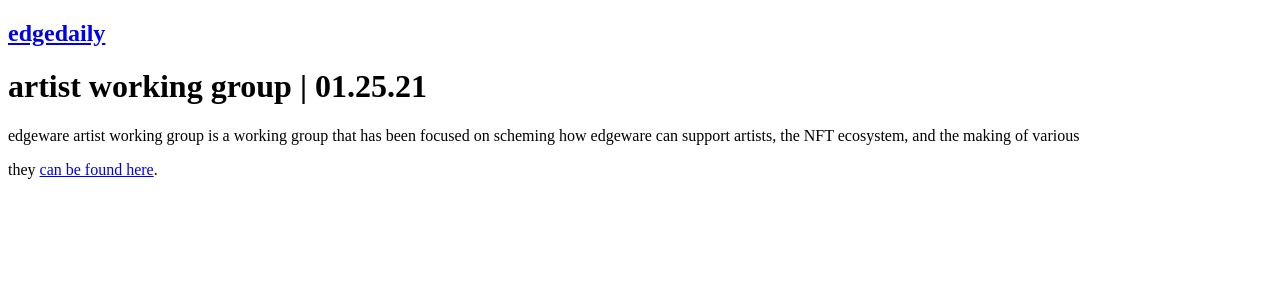
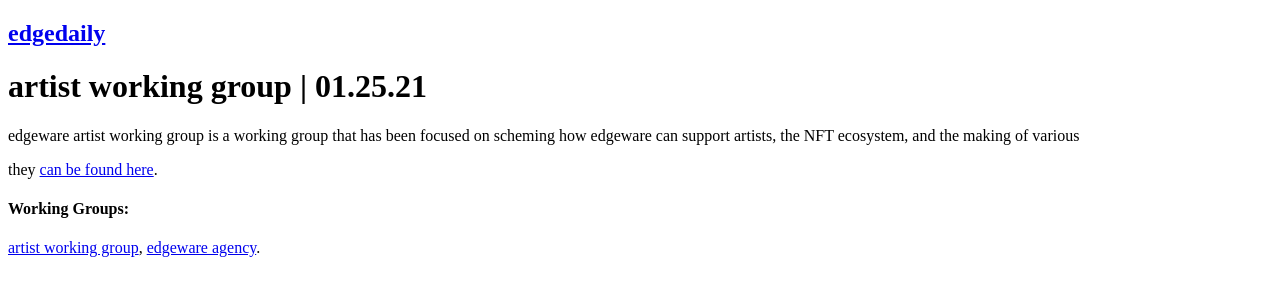
Before and after one commit to edgeware-anon/edgedaily, a Gatsby site: page /artist-working-group in a window 1280 px wide. Built offline with nearby package versions, Linux system fonts and the light colour scheme; Gatsby itself is replaced by a stand-in of ours.

Commit message:
Add working groups to post footer.

```diff
--- a/src/components/workingGroups.js
+++ b/src/components/workingGroups.js
@@ -2,10 +2,11 @@
 import { Link } from "gatsby"
 
 const WorkingGroups = (data) => {
+    const length = data.data.length;
     const Groups = data.data
         .filter(edge => edge.node.frontmatter.tags.includes('wg'))
-        .map(edge => (
-            <span key={edge.node.id}><Link to={edge.node.frontmatter.slug}>{edge.node.frontmatter.title}</Link>, </span>
+        .map((edge, idx) => (
+            <span key={edge.node.id}><Link to={edge.node.frontmatter.slug}>{edge.node.frontmatter.title}</Link>{idx !== length-1 ? ", " : "."}</span>
         ));
 
     return (
@@ -16,4 +17,4 @@
     )
   };
 
-  export default WorkingGroups;
+export default WorkingGroups;
--- a/src/templates/post.js
+++ b/src/templates/post.js
@@ -1,11 +1,15 @@
 import React from "react"
 import { graphql } from "gatsby"
 import Header from "../components/header"
+import WorkingGroups from "../components/workingGroups"
 
 export default function Template({
   data, // this prop will be injected by the GraphQL query below.
 }) {
-  const { markdownRemark } = data // data.markdownRemark holds your post data
+  const { markdownRemark, allMarkdownRemark } = data // data.markdownRemark holds your post data
+  const Wgs = allMarkdownRemark.edges
+  .filter(edge => edge.node.frontmatter.tags.includes('wg'));
+
   const { frontmatter, html } = markdownRemark
   return (<>
     <Header/>
@@ -18,8 +22,11 @@
         />
       </div>
     </div>
+    <footer>
+      { frontmatter.tags.includes('wg') && <WorkingGroups data={Wgs}/>}
+    </footer>
     </>
-  )
+  );
 }
 export const pageQuery = graphql`
   query($slug: String!) {
@@ -29,6 +36,21 @@
         date(formatString: "MM.DD.YY")
         slug
         title
+        tags
+      }
+    },
+    allMarkdownRemark(sort: { order: DESC, fields: [frontmatter___date] }) {
+      edges {
+        node {
+          id
+          excerpt(pruneLength: 120)
+          frontmatter {
+            date(formatString: "MMMM DD, YYYY")
+            slug
+            title
+            tags
+          }
+        }
       }
     }
   }
```
